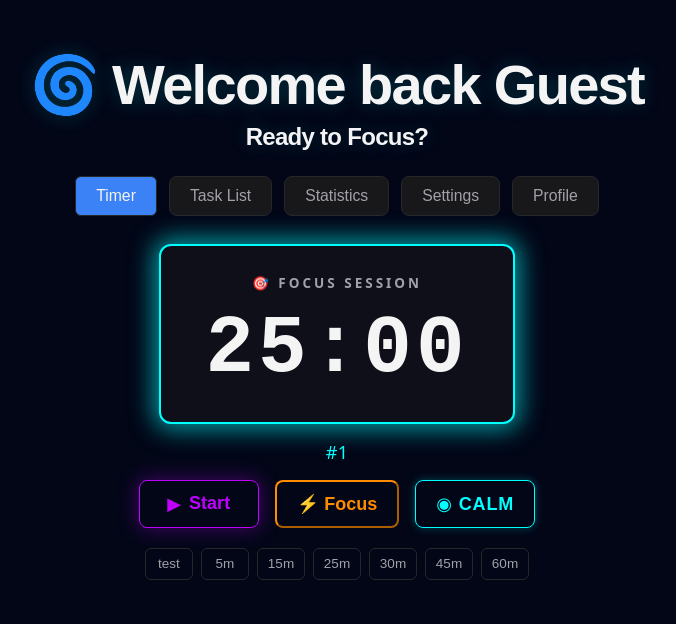
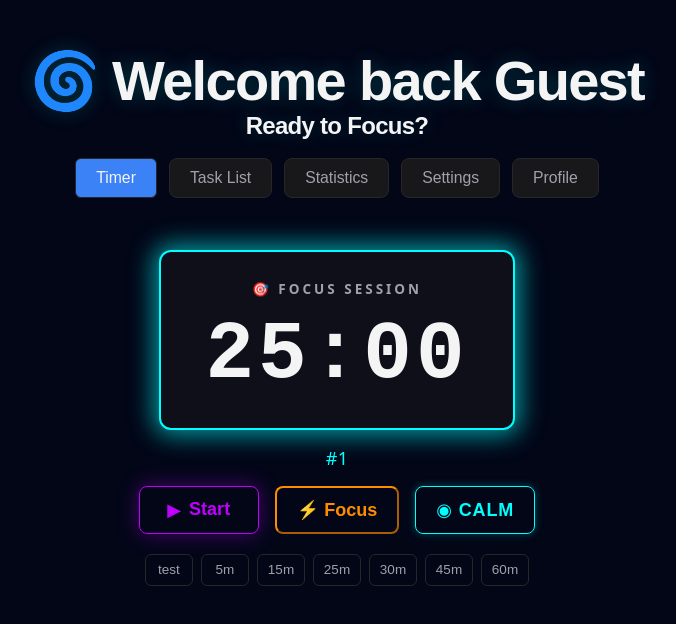
Before and after one commit to FinchDefense/flowstate-app, a React (Vite) app: page / in a window 1280 px wide. Shown: the top 624 px of the page, without its empty margins (323-999 px from the left). Built offline with nearby package versions, Linux system fonts and the light colour scheme.

Commit message:
Change some spacing issues

```diff
--- a/src/App.css
+++ b/src/App.css
@@ -23,7 +23,7 @@ body {
   display: flex;
   flex-direction: column;
   box-sizing: border-box;
-  padding: 20px;
+  padding: 16px;
 }
 
 .header {
@@ -33,7 +33,7 @@ body {
 
 .welcome-message {
   font-family: 'Montserrat', sans-serif;
-  margin-bottom: 25px;
+  margin-bottom: 18px;
   font-weight: 700;
   letter-spacing: -0.03em;
   color: var(--text-main);
--- a/src/components/Timer/Timer.css
+++ b/src/components/Timer/Timer.css
@@ -16,10 +16,10 @@
   flex-direction: column;
   margin-left: auto;
   margin-right: auto;
-  margin-top: -40px;
-  width: 560px;
-  padding: 48px;
+  width: min(560px, 100%);
+  padding: 32px;
   border-radius: 16px;
+  box-sizing: border-box;
 }
 
 .timer-status {
```
